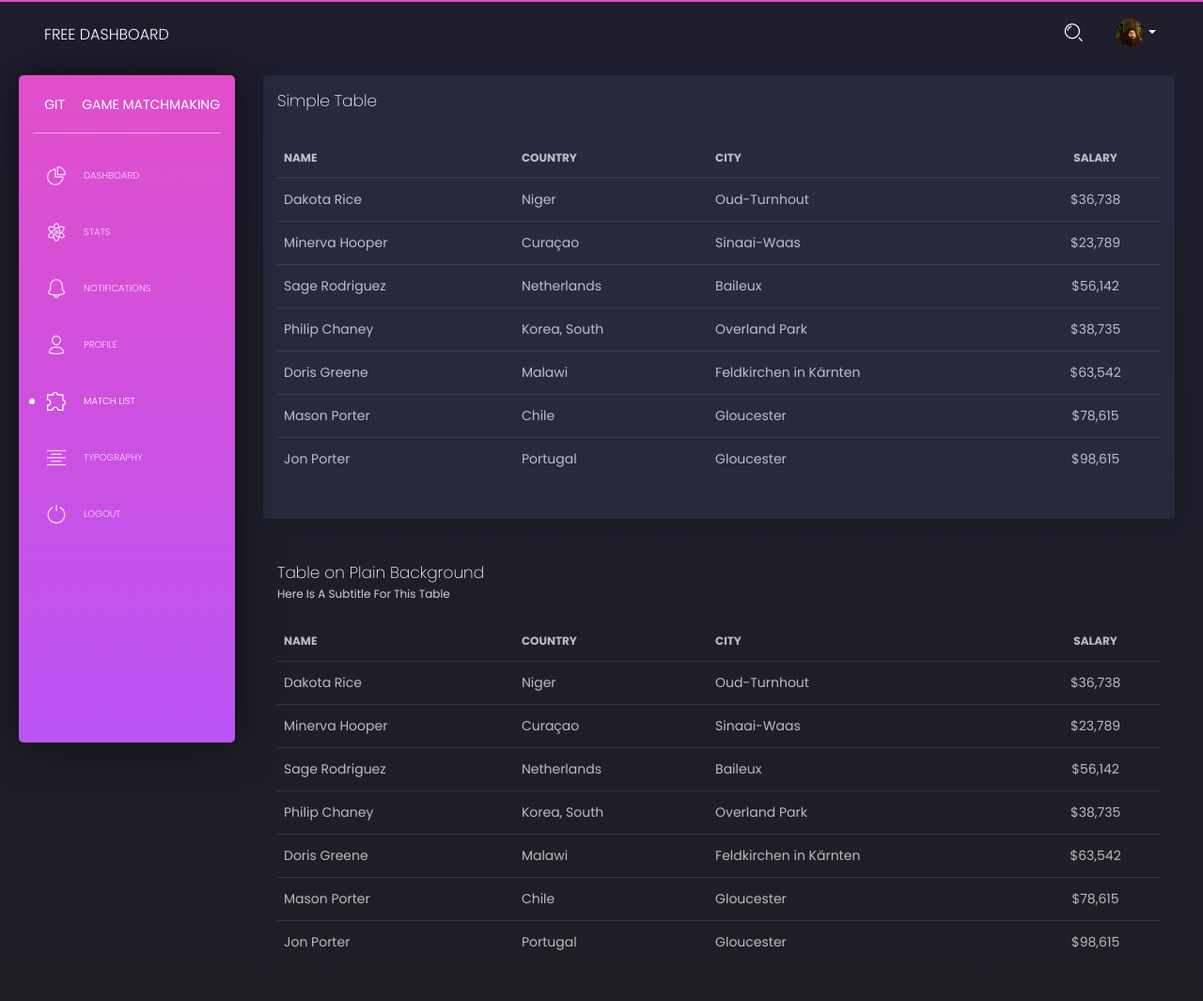
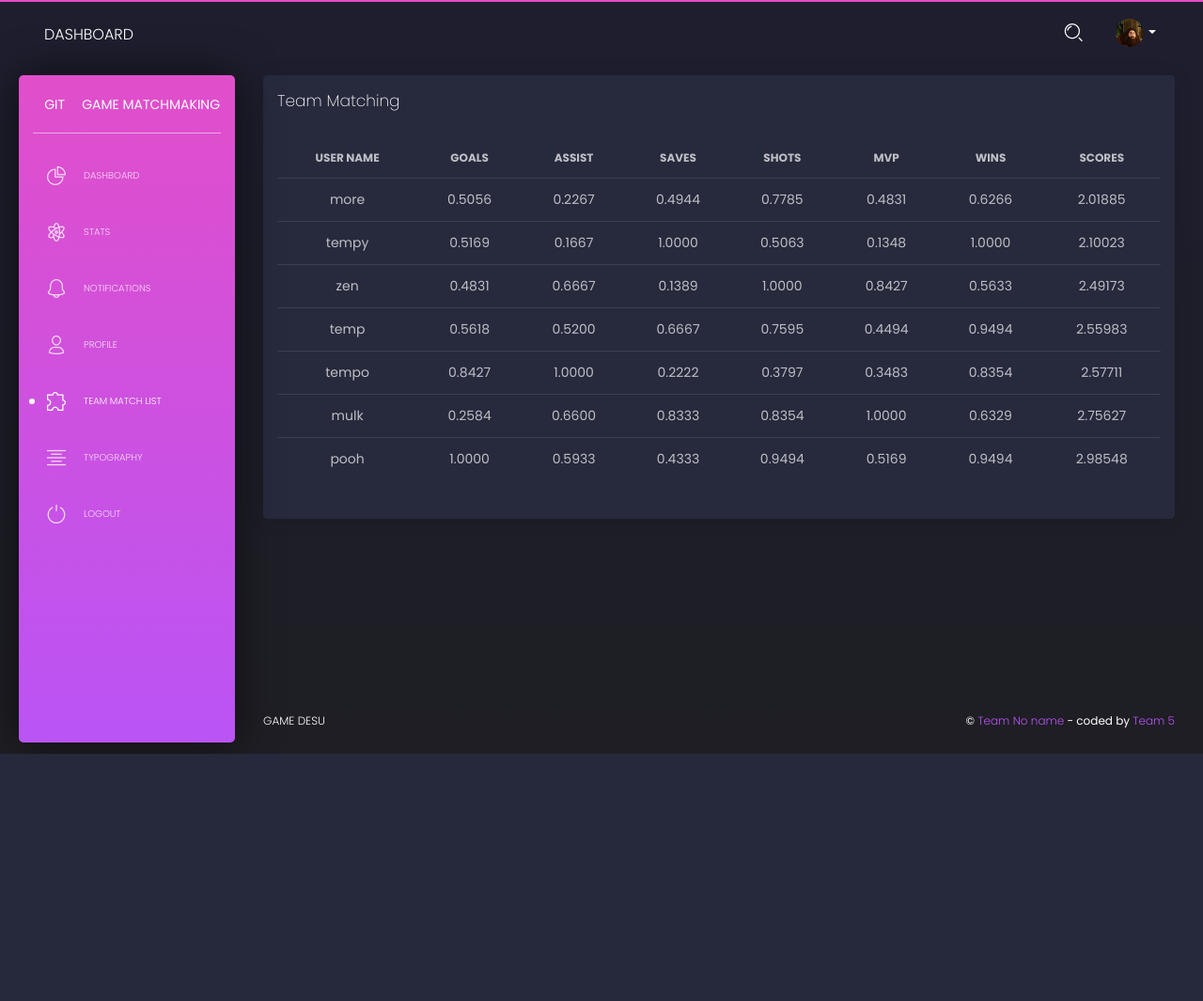
Before and after one commit to nikithkb/legendary-guacamole, a Django app: page /ui-tables.html in a window 1280 px wide. Shown: the top 1065 px of the page at 94% size. After the commit the page ends 802 px from the top, so only its background shows below. Run offline with Django 3.2, Linux system fonts and the light colour scheme; the visitor is signed in with stand-in values (Sample User, id 1); some libraries are stand-ins or nearby versions.

Commit message:
semifinal by neeraj
Co-Authored-By: Nikith KB <90968115+nikithkb@users.noreply.github.com>
Co-Authored-By: Poorvi Deshpande <93137604+poorvisuparn@users.noreply.github.com>

```diff
--- a/apps/static/assets/demo/demo.js
+++ b/apps/static/assets/demo/demo.js
@@ -727,16 +727,16 @@ demo = {
 
     $.notify({
       icon: "tim-icons icon-bell-55",
-      message: "Welcome to <b>Black Dashboard</b> - a beautiful freebie for every web developer."
+      message: "Welcome to <b>Black Dashboard</b> -  freebie for every web developer."
 
     }, {
       type: type[color],
-      timer: 8000,
+      timer: 1,
       placement: {
         from: from,
         align: align
       }
     });
-  }
+  }-->
 
 };
--- a/apps/static/assets/js/black-dashboard.js
+++ b/apps/static/assets/js/black-dashboard.js
@@ -235,7 +235,7 @@ blackDashboard = {
         }
       });
     } catch (e) {
-      console.log('Notify library is missing, please make sure you have the notifications library added.');
+      console.log('Notify library is missing, please make sure you have the s library added.');
     }
 
   }
--- a/apps/templates/home/index.html
+++ b/apps/templates/home/index.html
@@ -250,7 +250,7 @@
       <div class="col-lg-6 col-md-12">
         <div class="card ">
           <div class="card-header">
-            <h4 class="card-title"> Simple Table</h4>
+            <h4 class="card-title"> MATCHING 1</h4>
           </div>
           <div class="card-body">
             <div class="table-responsive">
--- a/apps/templates/home/ui-tables.html
+++ b/apps/templates/home/ui-tables.html
@@ -11,254 +11,221 @@
   <div class="col-md-12">
     <div class="card ">
       <div class="card-header">
-        <h4 class="card-title"> Simple Table</h4>
+         <h4 class="card-title"> Team Matching </h4>
       </div>
       <div class="card-body">
         <div class="table-responsive">
           <table class="table tablesorter " id="">
             <thead class=" text-primary">
               <tr>
-                <th>
-                  Name
-                </th>
-                <th>
-                  Country
-                </th>
-                <th>
-                  City
+                <tr>
+                  <th class="text-center">
+                    User Name
                   </th>
                   <th class="text-center">
-                  Salary
+                    Goals
+                  </th>
+                  <th class="text-center">
+                    Assist
+                  </th>
+                  <th class="text-center">
+                    Saves
+                  </th>
+                  <th class="text-center">
+                    Shots
+                  </th>
+                  <th class="text-center">
+                    MVP
+                  </th>
+                  <th class="text-center">
+                    Wins
+                  </th>
+                  <th class="text-center">
+                    Scores
                   </th>
                 </tr>
               </thead>
               <tbody>
                 <tr>
-                <td>
-                  Dakota Rice
-                </td>
-                <td>
-                  Niger
-                </td>
-                <td>
-                  Oud-Turnhout
+                  <td class="text-center">
+                    more
                   </td>
                   <td class="text-center">
-                  $36,738
+                    0.5056
+                  </td>
+                  <td class="text-center">
+                    0.2267
+                  </td>
+                  <td class="text-center">
+                    0.4944
+                  </td>
+                  <td class="text-center">
+                    0.7785
+                  </td>
+                  <td class="text-center">
+                    0.4831
+                  </td>
+                  <td class="text-center">
+                    0.6266
+                  </td>
+                  <td class="text-center">
+                    2.01885
                   </td>
                 </tr>
                 <tr>
-                <td>
-                  Minerva Hooper
-                </td>
-                <td>
-                  Curaçao
-                </td>
-                <td>
-                  Sinaai-Waas
+                  <td class="text-center">
+                    tempy
                   </td>
                   <td class="text-center">
-                  $23,789
+                    0.5169
+                  </td>
+                  <td class="text-center">
+                    0.1667
+                  </td>
+                  <td class="text-center">
+                    1.0000
+                  </td>
+                  <td class="text-center">
+                    0.5063
+                  </td>
+                  <td class="text-center">
+                    0.1348
+                  </td>
+                  <td class="text-center">
+                    1.0000
+                  </td>
+                  <td class="text-center">
+                    2.10023
                   </td>
                 </tr>
                 <tr>
-                <td>
-                  Sage Rodriguez
-                </td>
-                <td>
-                  Netherlands
-                </td>
-                <td>
-                  Baileux
+                  <td class="text-center">
+                    zen
                   </td>
                   <td class="text-center">
-                  $56,142
+                    0.4831
+                  </td>
+                  <td class="text-center">
+                    0.6667
+                  </td>
+                  <td class="text-center">
+                    0.1389
+                  </td>
+                  <td class="text-center">
+                    1.0000
+                  </td>
+                  <td class="text-center">
+                    0.8427
+                  </td>
+                  <td class="text-center">
+                    0.5633
+                  </td>
+                  <td class="text-center">
+                    2.49173
                   </td>
                 </tr>
                 <tr>
-                <td>
-                  Philip Chaney
-                </td>
-                <td>
-                  Korea, South
-                </td>
-                <td>
-                  Overland Park
+                  <td class="text-center">
+                    temp
                   </td>
                   <td class="text-center">
-                  $38,735
+                    0.5618
+                  </td>
+                  <td class="text-center">
+                    0.5200
+                  </td>
+                  <td class="text-center">
+                    0.6667
+                  </td>
+                  <td class="text-center">
+                    0.7595
+                  </td>
+                  <td class="text-center">
+                    0.4494
+                  </td>
+                  <td class="text-center">
+                    0.9494
+                  </td>
+                  <td class="text-center">
+                    2.55983
                   </td>
                 </tr>
                 <tr>
-                <td>
-                  Doris Greene
-                </td>
-                <td>
-                  Malawi
-                </td>
-                <td>
-                  Feldkirchen in Kärnten
+                  <td class="text-center">
+                    tempo
                   </td>
                   <td class="text-center">
-                  $63,542
+                    0.8427
+                  </td>
+                  <td class="text-center">
+                    1.0000
+                  </td>
+                  <td class="text-center">
+                    0.2222
+                  </td>
+                  <td class="text-center">
+                    0.3797
+                  </td>
+                  <td class="text-center">
+                    0.3483
+                  </td>
+                  <td class="text-center">
+                    0.8354
+                  </td>
+                  <td class="text-center">
+                    2.57711
                   </td>
                 </tr>
                 <tr>
-                <td>
-                  Mason Porter
-                </td>
-                <td>
-                  Chile
-                </td>
-                <td>
-                  Gloucester
+                  <td class="text-center">
+                    mulk
                   </td>
                   <td class="text-center">
-                  $78,615
+                    0.2584
+                  </td>
+                  <td class="text-center">
+                    0.6600
+                  </td>
+                  <td class="text-center">
+                    0.8333
+                  </td>
+                  <td class="text-center">
+                    0.8354
+                  </td>
+                  <td class="text-center">
+                    1.0000
+                  </td>
+                  <td class="text-center">
+                    0.6329
+                  </td>
+                  <td class="text-center">
+                    2.75627
                   </td>
                 </tr>
                 <tr>
-                <td>
-                  Jon Porter
-                </td>
-                <td>
-                  Portugal
-                </td>
-                <td>
-                  Gloucester
+                  <td class="text-center">
+                    pooh
                   </td>
                   <td class="text-center">
-                  $98,615
-                </td>
-              </tr>
-            </tbody>
-          </table>
-        </div>
-      </div>
-    </div>
-  </div>
-  <div class="col-md-12">
-    <div class="card  card-plain">
-      <div class="card-header">
-        <h4 class="card-title"> Table on Plain Background</h4>
-        <p class="category"> Here is a subtitle for this table</p>
-      </div>
-      <div class="card-body">
-        <div class="table-responsive">
-          <table class="table tablesorter " id="">
-            <thead class=" text-primary">
-              <tr>
-                <th>
-                  Name
-                </th>
-                <th>
-                  Country
-                </th>
-                <th>
-                  City
-                </th>
-                <th class="text-center">
-                  Salary
-                </th>
-              </tr>
-            </thead>
-            <tbody>
-              <tr>
-                <td>
-                  Dakota Rice
-                </td>
-                <td>
-                  Niger
-                </td>
-                <td>
-                  Oud-Turnhout
+                    1.0000
                   </td>
                   <td class="text-center">
-                  $36,738
-                </td>
-              </tr>
-              <tr>
-                <td>
-                  Minerva Hooper
-                </td>
-                <td>
-                  Curaçao
-                </td>
-                <td>
-                  Sinaai-Waas
+                    0.5933
                   </td>
                   <td class="text-center">
-                  $23,789
-                </td>
-              </tr>
-              <tr>
-                <td>
-                  Sage Rodriguez
-                </td>
-                <td>
-                  Netherlands
-                </td>
-                <td>
-                  Baileux
+                    0.4333
                   </td>
                   <td class="text-center">
-                  $56,142
-                </td>
-              </tr>
-              <tr>
-                <td>
-                  Philip Chaney
-                </td>
-                <td>
-                  Korea, South
-                </td>
-                <td>
-                  Overland Park
+                    0.9494
                   </td>
                   <td class="text-center">
-                  $38,735
-                </td>
-              </tr>
-              <tr>
-                <td>
-                  Doris Greene
-                </td>
-                <td>
-                  Malawi
-                </td>
-                <td>
-                  Feldkirchen in Kärnten
+                    0.5169
                   </td>
                   <td class="text-center">
-                  $63,542
-                </td>
-              </tr>
-              <tr>
-                <td>
-                  Mason Porter
-                </td>
-                <td>
-                  Chile
-                </td>
-                <td>
-                  Gloucester
+                    0.9494
                   </td>
                   <td class="text-center">
-                  $78,615
-                </td>
-              </tr>
-              <tr>
-                <td>
-                  Jon Porter
-                </td>
-                <td>
-                  Portugal
-                </td>
-                <td>
-                  Gloucester
-                </td>
-                <td class="text-center">
-                  $98,615
+                    2.98548
                   </td>
                 </tr>
             </tbody>
--- a/apps/templates/includes/navigation.html
+++ b/apps/templates/includes/navigation.html
@@ -11,7 +11,7 @@
               </button>
             </div>
             <a class="navbar-brand" href="javascript:void(0)">
-              Free Dashboard
+              Dashboard
             </a>
           </div>
           <button class="navbar-toggler" type="button" data-toggle="collapse" data-target="#navigation" aria-expanded="false" aria-label="Toggle navigation">
--- a/apps/templates/includes/sidebar.html
+++ b/apps/templates/includes/sidebar.html
@@ -47,9 +47,9 @@
             </a>
           </li>
           <li class="{% if 'tables' in segment %} active {% endif %}">
-            <a href="/ui-tables.html">
+            <a href="/ui-table.html">
               <i class="tim-icons icon-puzzle-10"></i>
-              <p>Match List</p>
+              <p>Team Match List</p>
             </a>
           </li>
           <li class="{% if 'typography' in segment %} active {% endif %}">
```
Also changed, not shown: apps/templates/home/ui-table.html (added, +40 -0 lines). Lines whose indentation alone changed are shown as unchanged.
